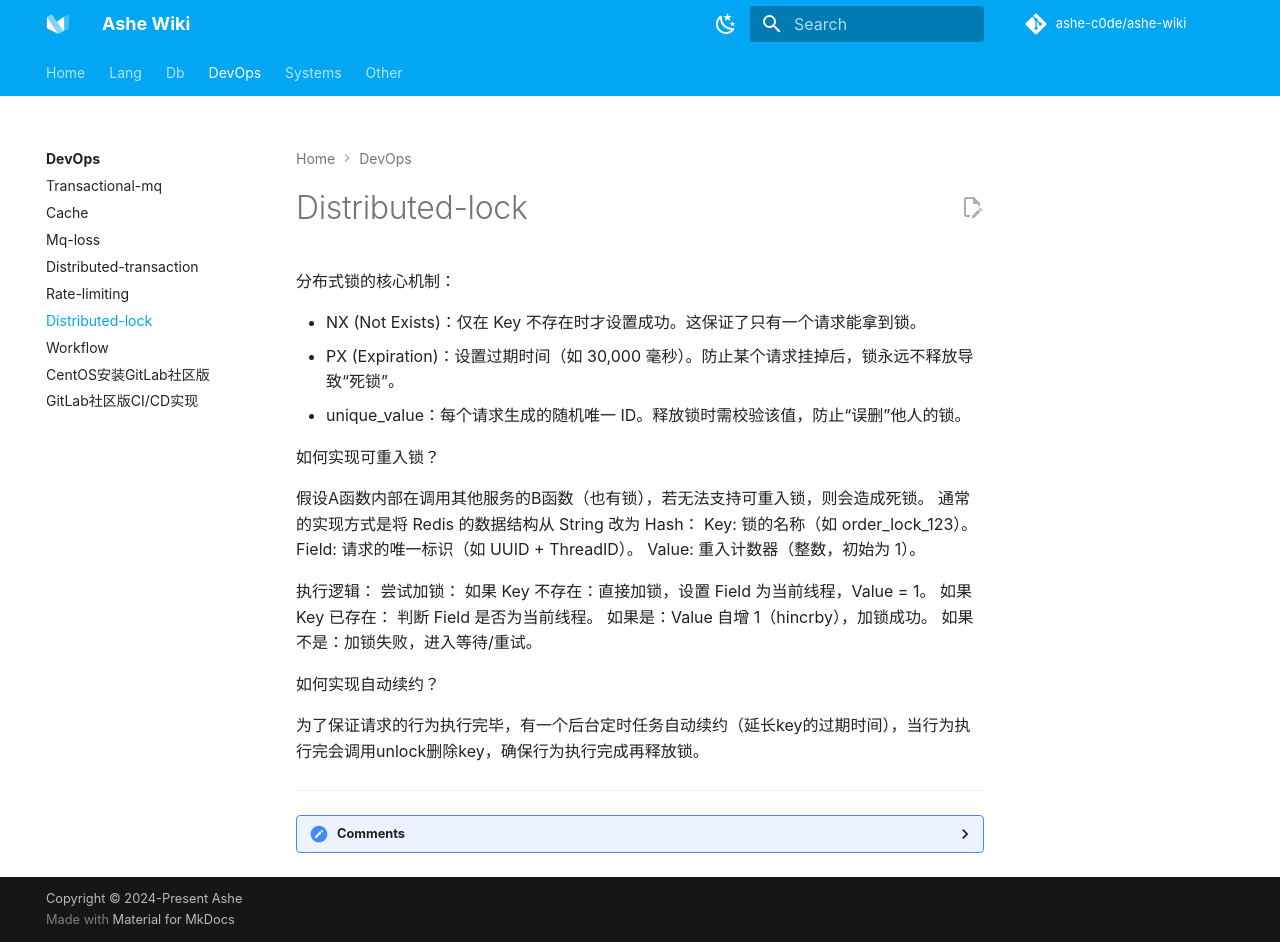
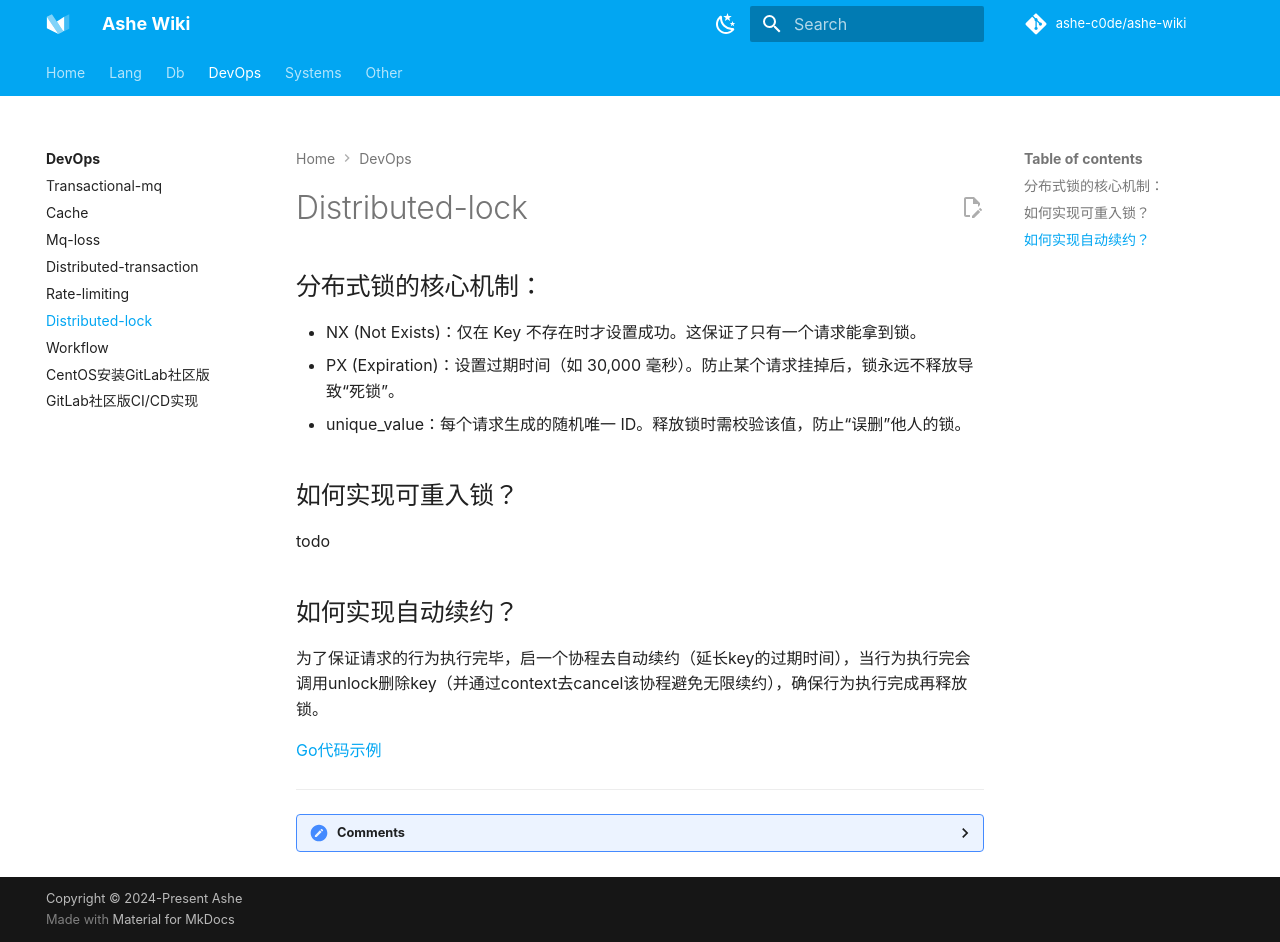
Before and after one commit to ashe-c0de/ashe-wiki, an MkDocs documentation site: the page built from docs/devops/distributed-lock.md, in a window 1280 px wide and 942 px high. Built offline with MkDocs 1.6.1 and Material for MkDocs 9.7.7, drawn with Linux system fonts in a browser that asks for light colours; comment, search, counter and statistics services are not loaded.

Commit message:
Update distributed-lock.md

```diff
--- a/docs/devops/distributed-lock.md
+++ b/docs/devops/distributed-lock.md
@@ -1,25 +1,15 @@
-分布式锁的核心机制：
+## 分布式锁的核心机制：
 
 - NX (Not Exists)：仅在 Key 不存在时才设置成功。这保证了只有一个请求能拿到锁。
 - PX (Expiration)：设置过期时间（如 30,000 毫秒）。防止某个请求挂掉后，锁永远不释放导致“死锁”。
 - unique_value：每个请求生成的随机唯一 ID。释放锁时需校验该值，防止“误删”他人的锁。
 
-如何实现可重入锁？
+## 如何实现可重入锁？
 
-假设A函数内部在调用其他服务的B函数（也有锁），若无法支持可重入锁，则会造成死锁。
-通常的实现方式是将 Redis 的数据结构从 String 改为 Hash：
-Key: 锁的名称（如 order_lock_123）。
-Field: 请求的唯一标识（如 UUID + ThreadID）。
-Value: 重入计数器（整数，初始为 1）。
+todo
 
-执行逻辑：
-尝试加锁：
-如果 Key 不存在：直接加锁，设置 Field 为当前线程，Value = 1。
-如果 Key 已存在：
-判断 Field 是否为当前线程。
-如果是：Value 自增 1（hincrby），加锁成功。
-如果不是：加锁失败，进入等待/重试。
+## 如何实现自动续约？
 
-如何实现自动续约？
+为了保证请求的行为执行完毕，启一个协程去自动续约（延长key的过期时间），当行为执行完会调用unlock删除key（并通过context去cancel该协程避免无限续约），确保行为执行完成再释放锁。
 
-为了保证请求的行为执行完毕，有一个后台定时任务自动续约（延长key的过期时间），当行为执行完会调用unlock删除key，确保行为执行完成再释放锁。
+[Go代码示例](https://github.com/ashe-c0de/lang-lab/blob/main/golang/devops/distributed-lock.go)
```
